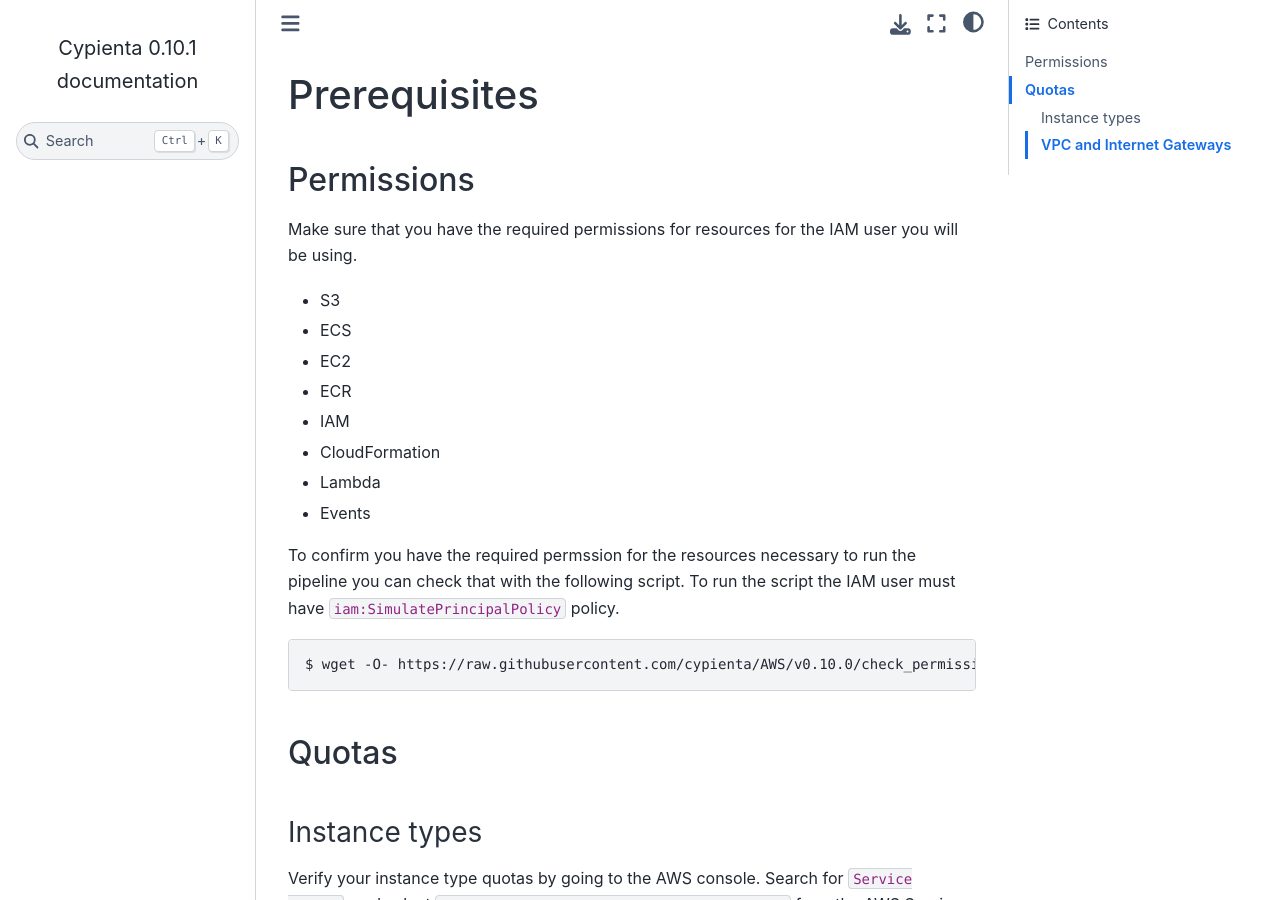
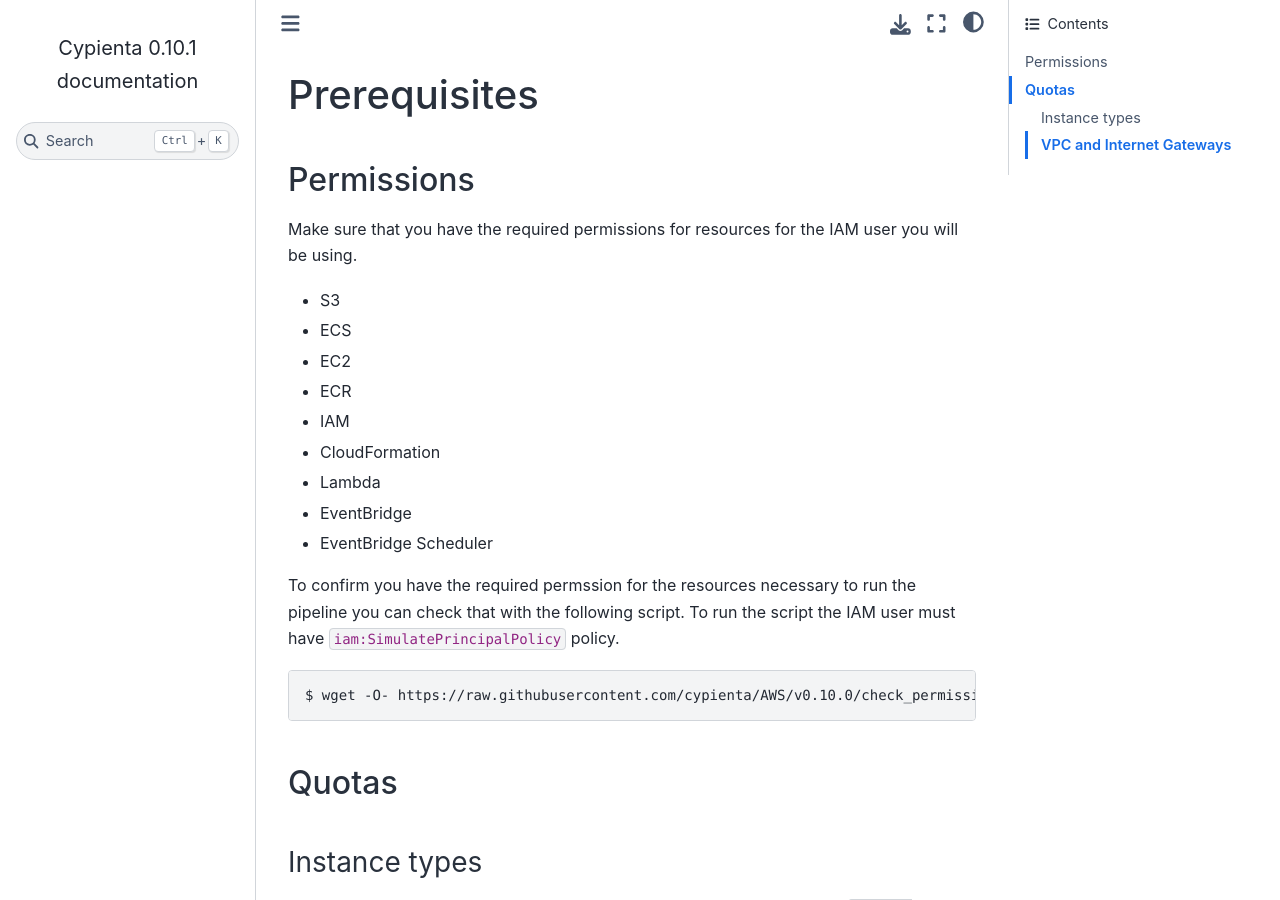
Before and after one commit to cypienta/docs, a Sphinx documentation site: the page built from docs/source/getting_started/prerequisites.rst, in a window 1280 px wide and 900 px high. Built offline with Sphinx 7.4.7 and the Sphinx Book theme 1.1.4, drawn with Linux system fonts in a browser that asks for light colours.

Commit message:
add service names

```diff
--- a/docs/source/getting_started/prerequisites.rst
+++ b/docs/source/getting_started/prerequisites.rst
@@ -12,7 +12,8 @@
 -  IAM
 -  CloudFormation
 -  Lambda
--  Events
+-  EventBridge
+-  EventBridge Scheduler
 
 To confirm you have the required permssion for the resources necessary to run the
 pipeline you can check that with the following script. To run the script the IAM user must have ``iam:SimulatePrincipalPolicy`` policy.
```
